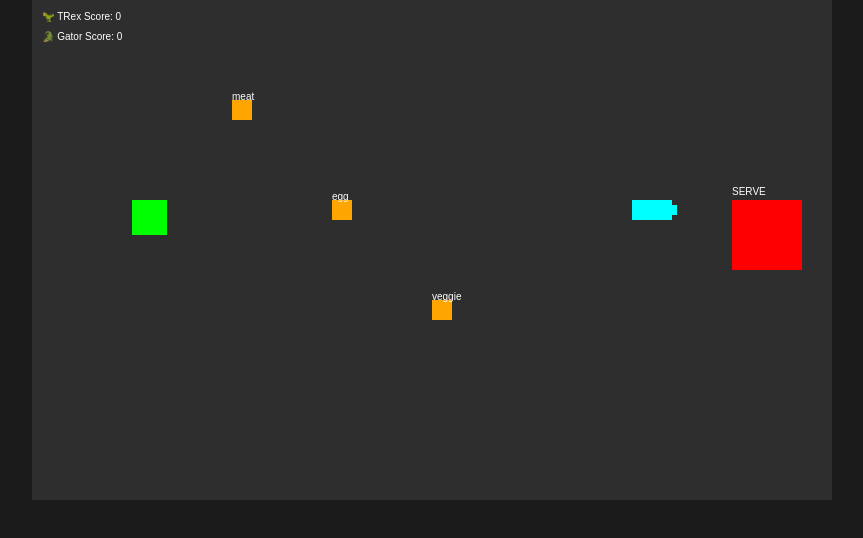
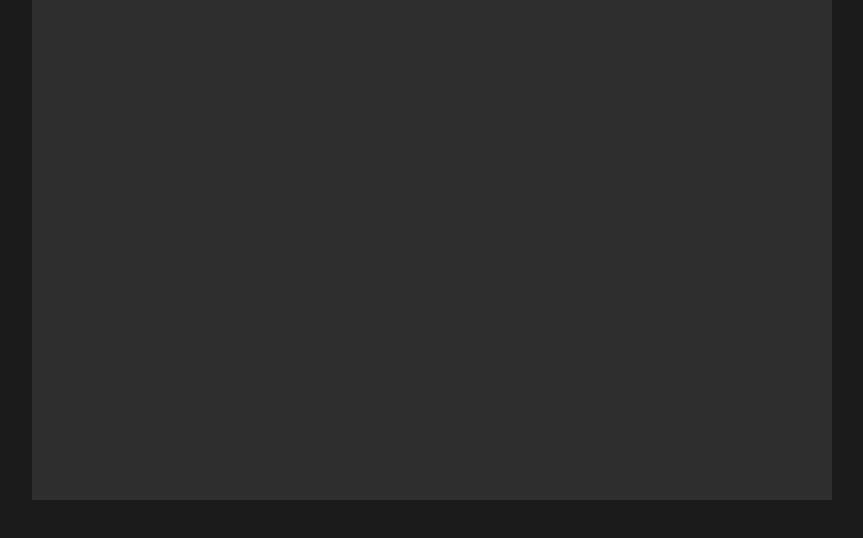
Before and after one commit to jphan006-hash/DINNY-DOINOS, a plain HTML site: page index.html in a window 1280 px wide. Shown: the whole page, without its empty margins (208-1071 px from the left). Drawn offline with Linux system fonts and the light colour scheme.

Commit message:
Update index.html

```diff
--- a/index.html
+++ b/index.html
@@ -11,154 +11,6 @@
 
 <canvas id="game" width="800" height="500"></canvas>
 
-<script>
-const canvas = document.getElementById("game");
-const ctx = canvas.getContext("2d");
-
-let keys = {};
-
-document.addEventListener("keydown", e => keys[e.key.toLowerCase()] = true);
-document.addEventListener("keyup", e => keys[e.key.toLowerCase()] = false);
-
-// Players
-const player1 = {
-  x:100, y:200,
-  color:"lime",
-  item:null,
-  score:0,
-  speed:2, // slower
-  type:"TRex"
-};
-
-const player2 = {
-  x:600, y:200,
-  color:"cyan",
-  item:null,
-  score:0,
-  speed:3.5, // faster
-  type:"Gator"
-};
-
-// Ingredients
-let ingredients = [
-  {x:200,y:100,type:"meat"},
-  {x:400,y:300,type:"veggie"},
-  {x:300,y:200,type:"egg"}
-];
-
-// Delivery zone
-const delivery = {x:700,y:200,w:70,h:70};
-
-function movePlayer(p, up, down, left, right) {
-  if(keys[up]) p.y -= p.speed;
-  if(keys[down]) p.y += p.speed;
-  if(keys[left]) p.x -= p.speed;
-  if(keys[right]) p.x += p.speed;
-}
-
-// Collision
-function isTouching(a, b) {
-  return Math.abs(a.x - b.x) < 30 && Math.abs(a.y - b.y) < 30;
-}
-
-// Pickup & Deliver
-function handlePickup(player, key) {
-  if(keys[key]) {
-    if(!player.item) {
-      for(let i=0;i<ingredients.length;i++){
-        if(isTouching(player, ingredients[i])){
-          player.item = ingredients[i].type;
-          ingredients.splice(i,1);
-          break;
-        }
-      }
-    }
-
-    if(player.item && isTouching(player, delivery)){
-      if(player.type === "TRex"){
-        player.score += 2; // power bonus
-      } else {
-        player.score += 1;
-      }
-      player.item = null;
-    }
-  }
-}
-
-// Draw Players (different shapes!)
-function drawPlayer(p) {
-  ctx.fillStyle = p.color;
-
-  if(p.type === "TRex"){
-    // big body
-    ctx.fillRect(p.x, p.y, 35, 35);
-    // tiny arms lol
-    ctx.fillRect(p.x + 30, p.y + 10, 5, 5);
-  } else {
-    // long gator body
-    ctx.fillRect(p.x, p.y, 40, 20);
-    ctx.fillRect(p.x + 30, p.y + 5, 15, 10); // snout
-  }
-
-  if(p.item){
-    ctx.fillStyle = "yellow";
-    ctx.fillText(p.item, p.x, p.y - 5);
-  }
-}
-
-// Ingredients
-function drawIngredients() {
-  ingredients.forEach(i => {
-    ctx.fillStyle = "orange";
-    ctx.fillRect(i.x, i.y, 20, 20);
-    ctx.fillStyle = "white";
-    ctx.fillText(i.type, i.x, i.y);
-  });
-}
-
-// Respawn ingredients
-function spawnIngredients(){
-  if(ingredients.length < 3){
-    ingredients.push({
-      x: Math.random()*700,
-      y: Math.random()*400,
-      type: ["meat","veggie","egg"][Math.floor(Math.random()*3)]
-    });
-  }
-}
-
-// Game loop
-function game() {
-  ctx.clearRect(0,0,canvas.width,canvas.height);
-
-  movePlayer(player1, "w","s","a","d");
-  movePlayer(player2, "arrowup","arrowdown","arrowleft","arrowright");
-
-  handlePickup(player1, "e");
-  handlePickup(player2, "/");
-
-  spawnIngredients();
-
-  // Delivery zone
-  ctx.fillStyle = "red";
-  ctx.fillRect(delivery.x, delivery.y, delivery.w, delivery.h);
-  ctx.fillStyle = "white";
-  ctx.fillText("SERVE", delivery.x, delivery.y - 5);
-
-  drawIngredients();
-  drawPlayer(player1);
-  drawPlayer(player2);
-
-  // UI
-  ctx.fillStyle = "white";
-  ctx.fillText("🦖 TRex Score: " + player1.score, 10, 20);
-  ctx.fillText("🐊 Gator Score: " + player2.score, 10, 40);
-
-  requestAnimationFrame(game);
-}
-
-game();
-</script>
 
 </body>
 </html>
```
